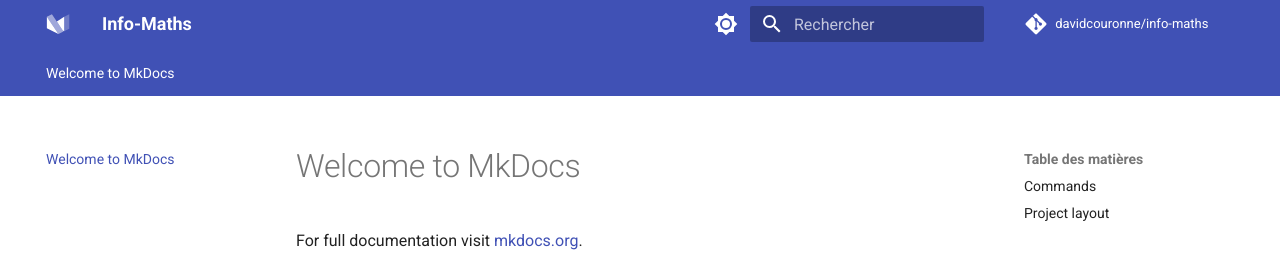
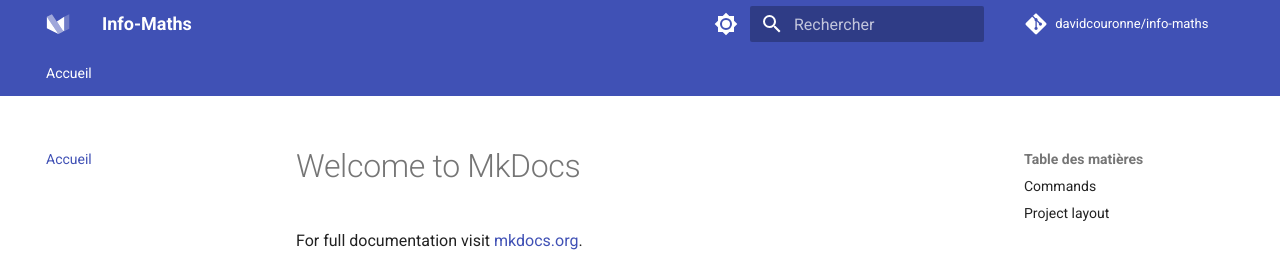
Before and after one commit to infocornouaille/info-maths, an MkDocs documentation site: the page built from docs/index.md, in a window 1280 px wide and 900 px high. Shown: the top 257 px of the window. Built offline with MkDocs 1.6.1 and Material for MkDocs 9.7.7, drawn with Linux system fonts in a browser that asks for light colours; emoji names are drawn with the system emoji font; comment, search, counter and statistics services are not loaded; some of the changed lines change nothing that is shown.

Commit message:
Update mkdocs.yml

```diff
--- a/mkdocs.yml
+++ b/mkdocs.yml
@@ -7,6 +7,8 @@
 # Repository
 repo_name: davidcouronne/info-maths
 repo_url: https://github.com/davidcouronne/info-maths
+edit_uri: edit/main/docs/
+
 
 # Configuration
 theme:
@@ -87,3 +89,7 @@
   - def_list
   - pymdownx.tasklist:
       custom_checkbox: true
+
+# Page tree
+nav:
+  - Accueil: index.md
```
